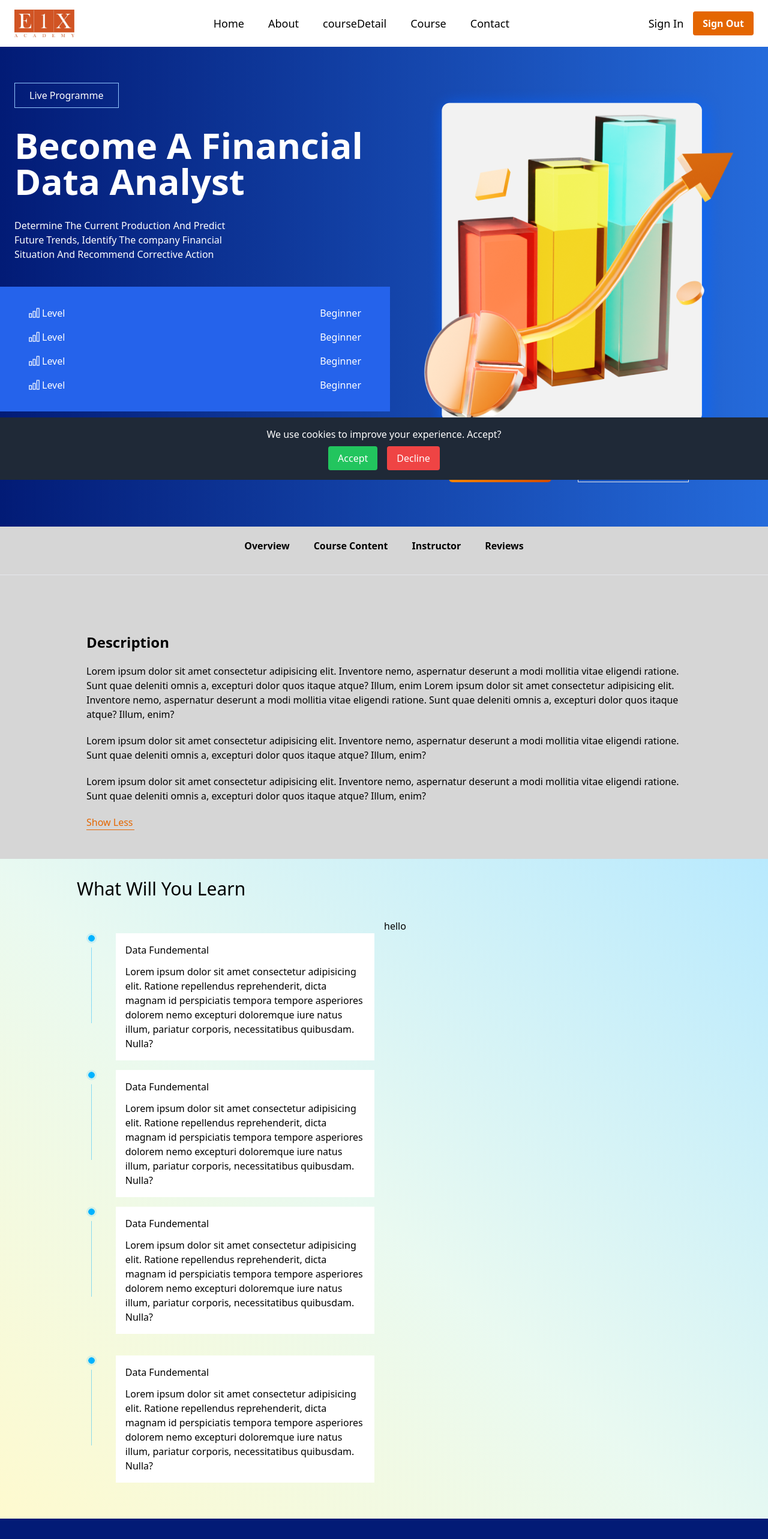
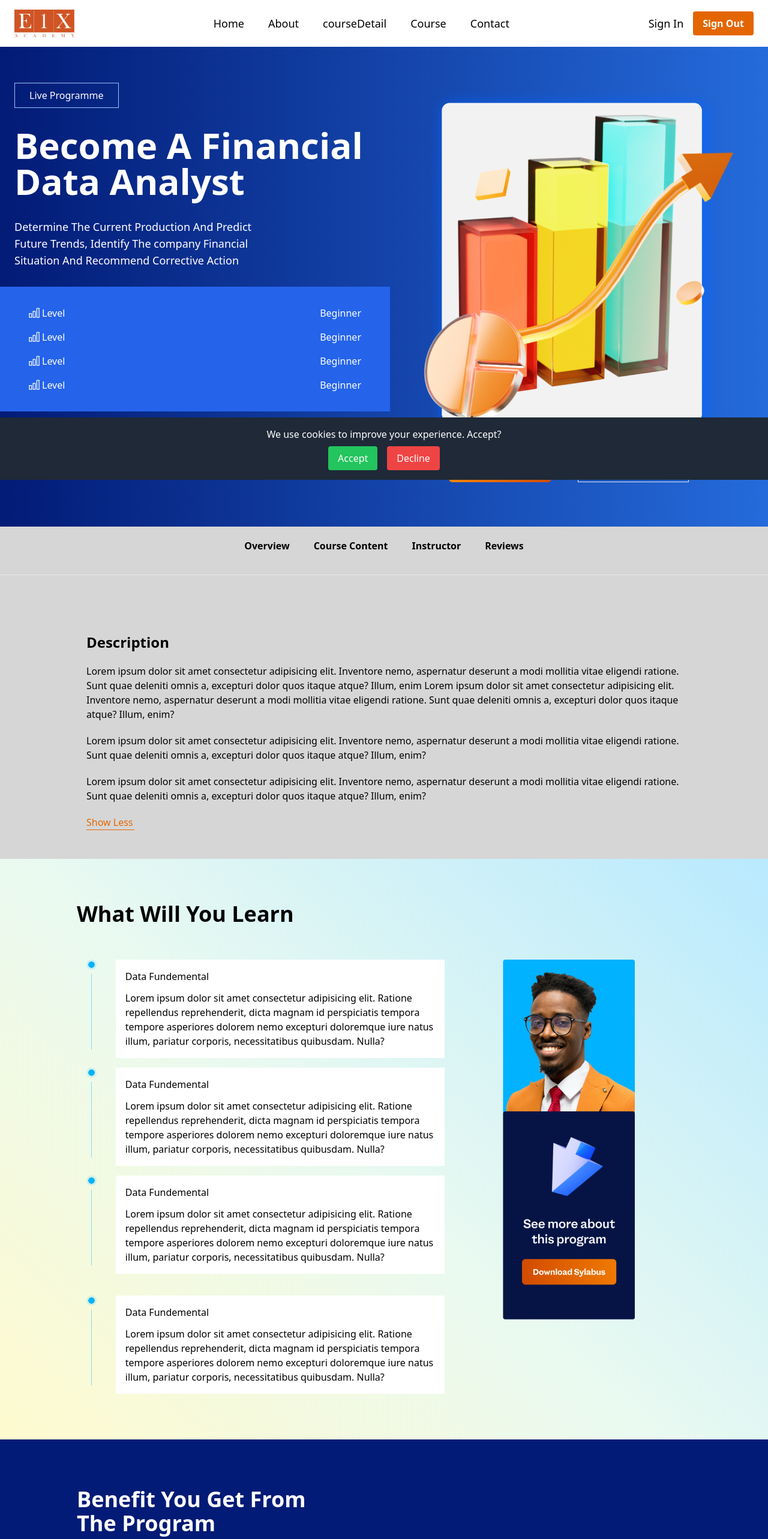
Before and after one commit to edoubleone/e1xacademyfrontend, a React (Create React App) app: page /courseDetail in a window 1280 px wide. Shown: the top 2566 px of the page at 60% size. Built offline with nearby package versions, Linux system fonts and the light colour scheme.

Commit message:
updated the course repesonsiveness

```diff
--- a/src/components/CourseDetail/CourseDetails.jsx
+++ b/src/components/CourseDetail/CourseDetails.jsx
@@ -4,38 +4,39 @@ import vectorBackground from "../../assets/icons/vectorbackground.png";
 import illustration from "../../assets/images/illustration.png";
 const CourseDetails = () => {
   return (
-    <div className="bg-custom-gradient  h-[800px]">
-      <div className="container flex mx-auto py-6 px-6">
+    <div className="bg-custom-gradient  h-[800px] ">
+      <div className="container lg:flex mx-auto py-6 px-6">
         <div className="relative  lg:w-1/2 w-full  space-y-8 mt-9   ">
           <button className="border border-blue-300 py-2 px-6 text-white">
             Live Programme
           </button>
 
-          <h1 className="font-bold text-white text-6xl">
+          <h1 className="font-bold text-white lg:text-6xl md:text-3xl">
             Become A Financial <br></br> Data Analyst{" "}
           </h1>
-          <p className="text-white">
+          <p className="text-white lg:text-lg md:text-xs">
             Determine The Current Production And Predict <br></br>Future Trends,
             Identify The company Financial <br></br>
             Situation And Recommend Corrective Action
           </p>
         </div>
 
-        <div className="lg:w-1/2 md:w-full flex flex-col items-center justify-center">
+        <div className="lg:w-1/2 w-full flex flex-col items-center justify-center">
           <div className="mb-4">
             <img src={illustration} alt="illustration" />
           </div>
           <div className="flex space-x-11">
-            <button className=" border-none bg-custom-button outline-none px-16 py-3 rounded-md text-white">
+            <button className="border-none bg-custom-button outline-none px-12 md:px-16 py-2 rounded-md text-white">
               Enroll
             </button>
-            <button className="border px-12 py-3 text-white ">
+
+            <button className="border px-8 md:px-12 py-2 md:py-3 text-white">
               Add To Cart
             </button>
           </div>
         </div>
       </div>
-      <div className="absolute mt-[-350px] w-[650px] py-8  space-y-4 bg-blue-600">
+      <div className="absolute mt-[-350px] w-[650px] py-8 md:block hidden space-y-4 bg-blue-600">
         <div className="flex items-center justify-between w-full px-12 ">
           <div className="flex items-center  gap-1">
             <img src={vector} alt="vector" />
--- a/src/components/CourseDetail/Learn.jsx
+++ b/src/components/CourseDetail/Learn.jsx
@@ -1,13 +1,14 @@
 import React from "react";
 import icons from "../../assets/icons/icons.png";
+import learnImages from "../../assets/images/syllabus.png";
 
 const Learn = () => {
   return (
     <div className="w-full mx-auto custom-gradient">
-      <div className="max-w-5xl mx-auto  ">
-        <h1 className="py-8 text-3xl ">What Will You Learn</h1>
-        <div className="lg:flex md:flex-row ">
-          <div className="lg:w-1/2 w-full py-6">
+      <div className="max-w-5xl mx-auto py-10  ">
+        <h1 className="py-8 text-4xl font-bold ">What Will You Learn</h1>
+        <div className="lg:flex md:flex-row lg:gap-20 md:gap-2 mt-6">
+          <div className="lg:w-2/3 w-full ">
             <div className="mb-4 flex gap-8 px-4 ">
               <img src={icons} alt="icons" className="h-[150px]" />
               <div className="bg-white px-4 space-y-3 py-4">
@@ -61,8 +62,10 @@ const Learn = () => {
               </div>
             </div>
           </div>
-          <div className="lg:w-1/2 w-full">
-            <div className="mb">hello</div>
+          <div className="lg:w-1/3  w-full">
+            <div className="flex">
+              <img src={learnImages} alt="learn" className="h-[600px]" />
+            </div>
           </div>
         </div>
       </div>
```
Also changed, not shown: src/assets/images/learn.png (added), src/assets/images/syllabus.png (added).
